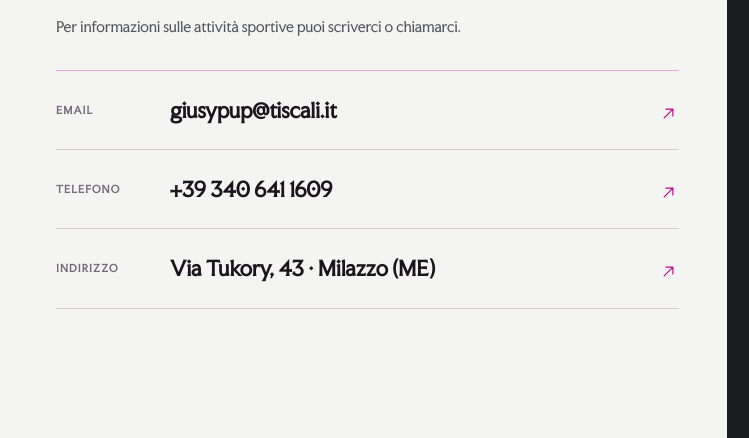
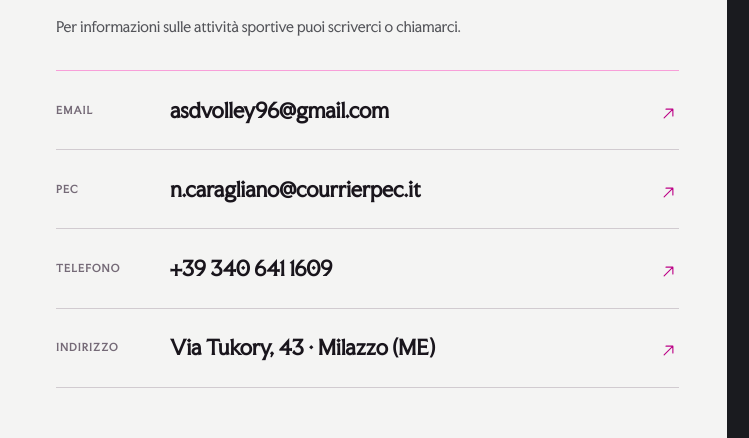
Before and after one commit to DaniAlcq/asd-volley-96, a plain HTML site: page contatti.html in a window 1280 px wide. Shown: the part 532-970 px from the top of the page, 0-749 px from the left. Drawn offline with Linux system fonts and the light colour scheme; no server answers.

Commit message:
add mancuso

```diff
--- a/contatti.html
+++ b/contatti.html
@@ -4,7 +4,7 @@
 <meta charset="utf-8"/>
 <meta content="width=device-width,initial-scale=1,viewport-fit=cover" name="viewport"/>
 <meta content="#111215" name="theme-color"/>
-<meta content="ASD Volley ’96 Milazzo — una storia di passione, sport e comunità dal 1996." name="description"/>
+<meta content="ASD Volley ’96 Milazzo — Scarabei dal 1996." name="description"/>
 <link href="/favicon.png" rel="icon" type="image/png"/>
 <link href="/favicon.png" rel="apple-touch-icon"/>
 <title>Contatti — ASD Volley ’96</title>
@@ -60,7 +60,7 @@
 </header>
 <main id="contenuto">
 <section class="v96-data-hero"><div class="v96-container"><div class="v96-data-title"><h1>Contatti</h1></div><p>Informazioni e riferimenti della società.</p></div></section>
-<section class="v96-section v96-contact-section"><div class="v96-container v96-contact-grid"><div class="v96-contact-main"><h2>Come contattarci</h2><p>Per informazioni sulle attività sportive puoi scriverci o chiamarci.</p><div class="v96-contact-links"><a href="mailto:giusypup@tiscali.it"><span>EMAIL</span><strong>giusypup@tiscali.it</strong><b>↗</b></a><a href="tel:+393406411609"><span>TELEFONO</span><strong>+39 340 641 1609</strong><b>↗</b></a><a href="https://www.google.com/maps/search/?api=1&amp;query=Via+Tukory+43+98057+Milazzo" rel="noopener noreferrer" target="_blank"><span>INDIRIZZO</span><strong>Via Tukory, 43 · Milazzo (ME)</strong><b>↗</b></a></div></div>
+<section class="v96-section v96-contact-section"><div class="v96-container v96-contact-grid"><div class="v96-contact-main"><h2>Come contattarci</h2><p>Per informazioni sulle attività sportive puoi scriverci o chiamarci.</p><div class="v96-contact-links"><a href="mailto:asdvolley96@gmail.com"><span>EMAIL</span><strong>asdvolley96@gmail.com</strong><b>↗</b></a><a href="mailto:n.caragliano@courrierpec.it"><span>PEC</span><strong>n.caragliano@courrierpec.it</strong><b>↗</b></a><a href="tel:+393406411609"><span>TELEFONO</span><strong>+39 340 641 1609</strong><b>↗</b></a><a href="https://www.google.com/maps/search/?api=1&amp;query=Via+Tukory+43+98057+Milazzo" rel="noopener noreferrer" target="_blank"><span>INDIRIZZO</span><strong>Via Tukory, 43 · Milazzo (ME)</strong><b>↗</b></a></div></div>
 <aside class="v96-contact-side"><div class="v96-side-heading">Social</div><div class="v96-contact-social"><a href="https://www.instagram.com/a.s.d.volley96/" rel="noopener noreferrer" target="_blank">INSTAGRAM <span>↗</span></a><a href="https://www.facebook.com/asdvolley96" rel="noopener noreferrer" target="_blank">FACEBOOK <span>↗</span></a><a href="https://www.youtube.com/@ASD_VOLLEY96" rel="noopener noreferrer" target="_blank">YOUTUBE <span>↗</span></a></div><iframe
   class="v96-contact-map"
   title="Mappa del PalaTukory - Via Tukory 43, Milazzo"
```
Also changed, not shown: img/squadra_femminile/MANCUSO.webp (added), 1 other file.
